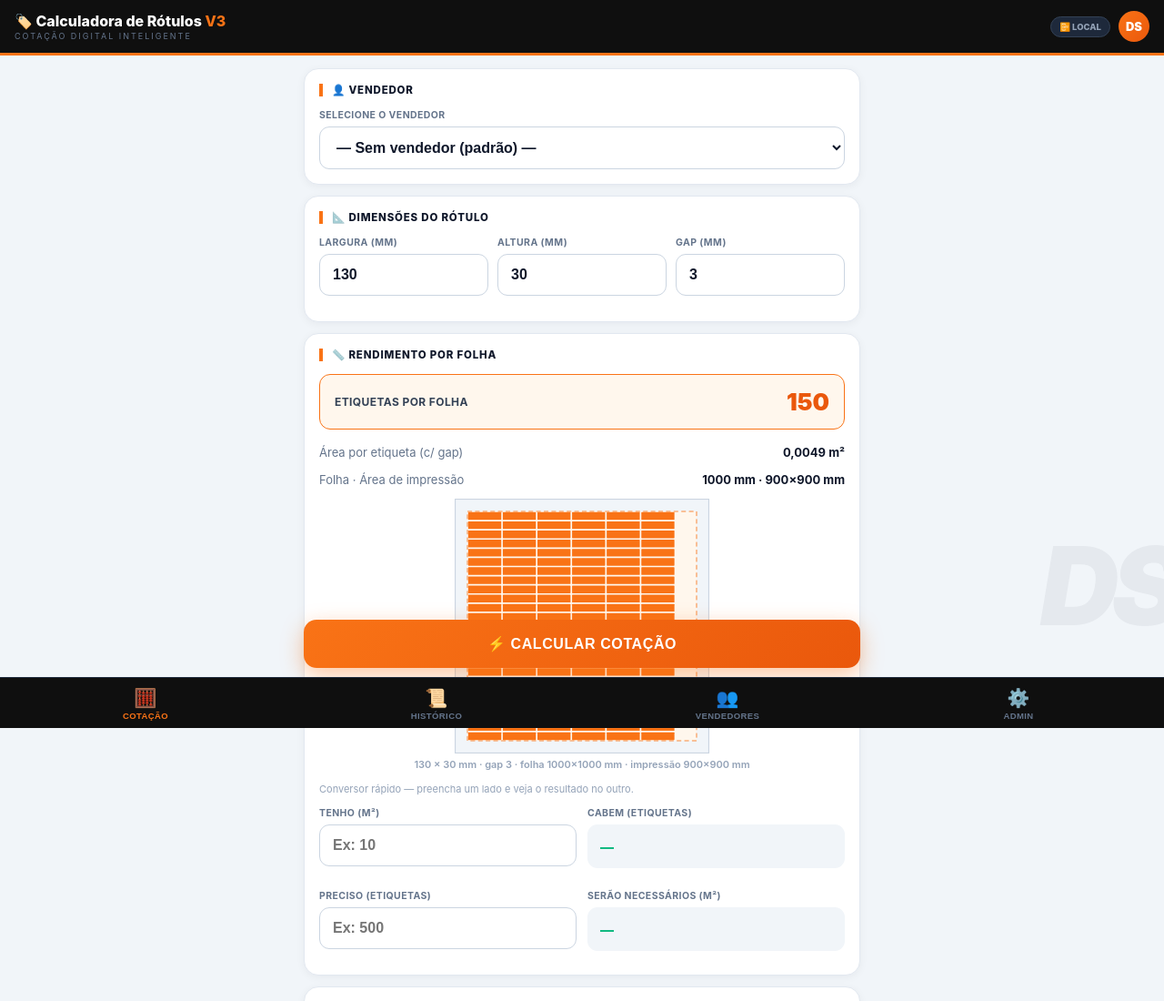
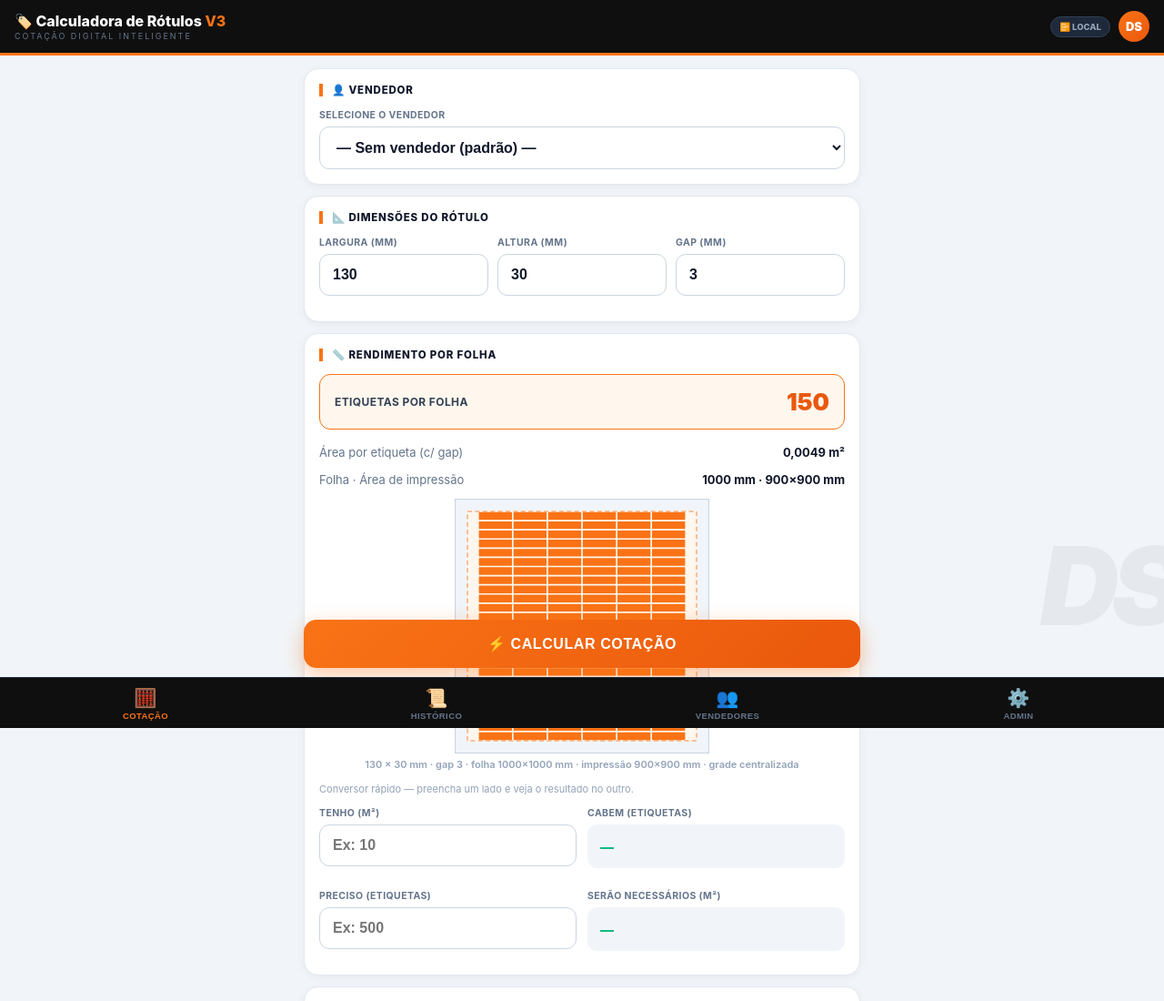
Before and after one commit to nomadenfts/pjeo, a website: page calculadora-mobile.html in a window 1280 px wide. Shown: the top 1100 px of the page at 91% size. Drawn offline with nearby package versions, Linux system fonts and the light colour scheme.

Commit message:
Grade de etiquetas centralizada na folha (sobras distribuídas nos dois eixos)
Co-authored-by: arena-agent <297053741+arena-agent@users.noreply.github.com>

```diff
--- a/calculadora-mobile.html
+++ b/calculadora-mobile.html
@@ -501,12 +501,13 @@ function desenharPreview(){
   const MAX=600;
   const desenhados=Math.min(geo.n,MAX);
   const cw=l+2*g,ch=a+2*g;
+  const offX=(folha-geo.cols*cw)/2,offY=(folha-geo.rows*ch)/2; /* grade centralizada na folha */
   let blocos='';
   for(let i=0;i<desenhados;i++){
     const c=i%geo.cols,r=(i-c)/geo.cols;
-    blocos+='<rect x="'+(px+c*cw+g)+'" y="'+(py+r*ch+g)+'" width="'+l+'" height="'+a+'" rx="2" fill="#F97316"/>';
+    blocos+='<rect x="'+(offX+c*cw+g)+'" y="'+(offY+r*ch+g)+'" width="'+l+'" height="'+a+'" rx="2" fill="#F97316"/>';
   }
-  const cap=f(l)+' × '+f(a)+' mm'+(g>0?' · gap '+f(g):'')+' · folha '+f(folha)+'×'+f(folha)+' mm · impressão '+f(imp)+'×'+f(imp)+' mm'+(geo.n>MAX?' · representação parcial':'');
+  const cap=f(l)+' × '+f(a)+' mm'+(g>0?' · gap '+f(g):'')+' · folha '+f(folha)+'×'+f(folha)+' mm · impressão '+f(imp)+'×'+f(imp)+' mm · grade centralizada'+(geo.n>MAX?' · representação parcial':'');
   host.innerHTML='<svg viewBox="0 0 '+folha+' '+folha+'" xmlns="http://www.w3.org/2000/svg" role="img" aria-label="Prévia: '+desenhados+' etiquetas de '+f(l)+' por '+f(a)+' mm por folha, em grade dentro da área de impressão de '+f(imp)+' por '+f(imp)+' milímetros">'
     +'<rect x="2" y="2" width="'+(folha-4)+'" height="'+(folha-4)+'" fill="#F1F5F9" stroke="#CBD5E1" stroke-width="4"/>'
     +'<rect x="'+px+'" y="'+py+'" width="'+imp+'" height="'+imp+'" fill="#FFF7ED" stroke="#F97316" stroke-width="3" stroke-dasharray="18,12"/>'
```
Also changed, not shown: tests/app.test.cjs (+2 -0 lines).
